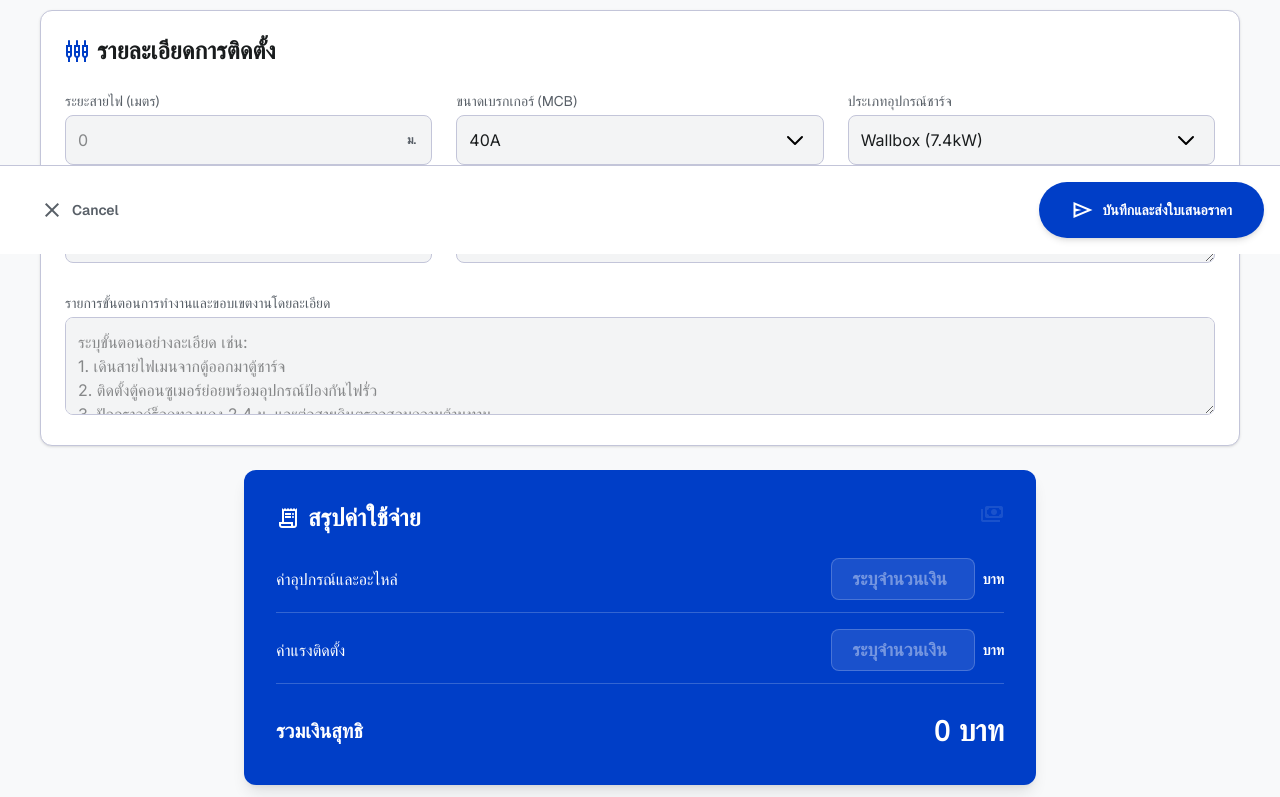
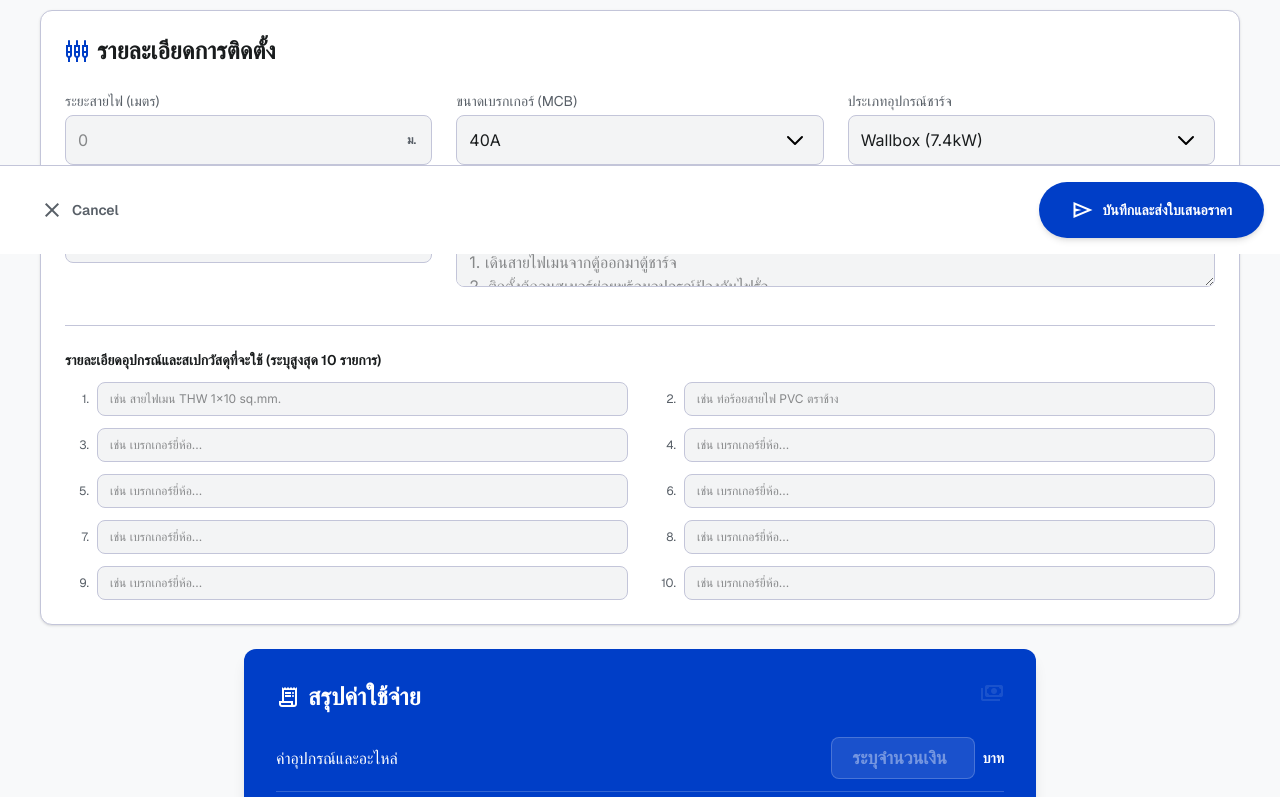
Before and after one commit to caserebel-maker/ev-quotation-builder, a Next.js app: page / in a window 1280 px wide. Shown: the part 546-1343 px from the top of the page. Built offline with nearby package versions, Linux system fonts and the light colour scheme.

Commit message:
feat: split equipment details into 10 numbered inputs

```diff
--- a/src/app/api/send-quotation/route.ts
+++ b/src/app/api/send-quotation/route.ts
@@ -94,7 +94,7 @@ export async function POST(request: Request) {
       wireLength,
       breakerSize,
       chargerType,
-      equipmentDetails,
+      equipments, // Received as array of strings
       warrantyYears,
       workScope,
       materialCost,
@@ -102,7 +102,7 @@ export async function POST(request: Request) {
       totalAmount,
     } = data;
 
-    if (!techName || !clientName || !clientAddress || !equipmentDetails || !workScope || !warrantyYears) {
+    if (!techName || !clientName || !clientAddress || !equipments || !Array.isArray(equipments) || equipments.length === 0 || !workScope || !warrantyYears) {
       return NextResponse.json(
         { error: "ข้อมูลที่จำเป็นไม่ครบถ้วน รวมถึงรายละเอียดอุปกรณ์การรับประกันและขั้นตอนงาน" },
         { status: 400 }
@@ -137,6 +137,11 @@ export async function POST(request: Request) {
 
     // Format HTML Line Breaks for Work Scope
     const formattedWorkScope = workScope.replace(/\n/g, "<br>");
+
+    // Format HTML List for Equipments
+    const equipmentsHtml = equipments
+      .map((eq: string, idx: number) => `<li style="margin-bottom: 4px;">${eq}</li>`)
+      .join("");
 
     // Generate beautifully styled HTML Quotation Email matching VoltLink Pro theme
     const emailHtml = `
@@ -311,7 +316,10 @@ export async function POST(request: Request) {
                       - ขนาดสายไฟหลัก: สายทองแดง THW 1x10 sq.mm. เดินร้อยท่อแบบหนา<br>
                       - ระยะเดินสายรวม: ${wireLength} เมตร<br>
                       - เซอร์กิตเบรกเกอร์เมน (MCB): ขนาด ${breakerSize} พร้อมตู้ครอบควบคุมเรียบร้อย<br>
-                      - <strong>สเปกอุปกรณ์และวัสดุที่ใช้:</strong> ${equipmentDetails}
+                      <strong>รายละเอียดอุปกรณ์และสเปกวัสดุเพิ่มเติม:</strong>
+                      <ol style="margin-top: 4px; padding-left: 20px;">
+                        ${equipmentsHtml}
+                      </ol>
                     </span>
                   </td>
                   <td style="text-align: center;">1 งาน</td>
--- a/src/app/page.tsx
+++ b/src/app/page.tsx
@@ -16,9 +16,10 @@ export default function Home() {
   const [wireLength, setWireLength] = useState("");
   const [breakerSize, setBreakerSize] = useState("40A");
   const [chargerType, setChargerType] = useState("Wallbox (7.4kW)");
-  const [equipmentDetails, setEquipmentDetails] = useState("");
 
-  // New States for Warranty and Scope of Work
+  // Separate equipment list into 10 fields
+  const [equipments, setEquipments] = useState<string[]>(Array(10).fill(""));
+
   const [warrantyYears, setWarrantyYears] = useState("1 ปี");
   const [workScope, setWorkScope] = useState("");
 
@@ -33,10 +34,26 @@ export default function Home() {
 
   const totalAmount = (Number(materialCost) || 0) + (Number(laborCost) || 0);
 
+  const handleEquipmentChange = (idx: number, value: string) => {
+    setEquipments(prev => {
+      const copy = [...prev];
+      copy[idx] = value;
+      return copy;
+    });
+  };
+
   const handleSubmit = async (e: React.FormEvent) => {
     e.preventDefault();
-    if (!techName || !techPhone || !clientName || !clientAddress || !equipmentDetails || !workScope || !warrantyYears) {
-      setErrorMessage("กรุณากรอกข้อมูลที่จำเป็นให้ครบถ้วน รวมถึงรายละเอียดอุปกรณ์และรายการทำงาน");
+
+    // Filter out empty equipment inputs
+    const activeEquipments = equipments.filter(eq => eq.trim() !== "");
+
+    if (!techName || !techPhone || !clientName || !clientAddress || !workScope || !warrantyYears) {
+      setErrorMessage("กรุณากรอกข้อมูลที่จำเป็นให้ครบถ้วน รวมถึงขั้นตอนการทำงาน");
+      return;
+    }
+    if (activeEquipments.length === 0) {
+      setErrorMessage("กรุณาระบุรายละเอียดอุปกรณ์ที่จะใช้ติดตั้งอย่างน้อย 1 รายการ");
       return;
     }
     if (materialCost === "" || laborCost === "") {
@@ -61,7 +78,7 @@ export default function Home() {
           wireLength: wireLength || "0",
           breakerSize,
           chargerType,
-          equipmentDetails,
+          equipments: activeEquipments,
           warrantyYears,
           workScope,
           materialCost: Number(materialCost),
@@ -255,7 +272,7 @@ export default function Home() {
                   </select>
                 </div>
 
-                {/* Row 2: Warranty and Equipment details */}
+                {/* Row 2: Warranty */}
                 <div>
                   <label className="block font-label-md text-sm text-[#585f67] mb-1">การรับประกันงานติดตั้ง</label>
                   <input
@@ -268,29 +285,45 @@ export default function Home() {
                   />
                 </div>
 
+                {/* Row 3: Scope of Work details */}
                 <div className="md:col-span-2">
-                  <label className="block font-label-md text-sm text-[#585f67] mb-1">รายละเอียดอุปกรณ์และสเปกวัสดุที่จะใช้</label>
-                  <textarea
-                    value={equipmentDetails}
-                    onChange={(e) => setEquipmentDetails(e.target.value)}
-                    className="w-full bg-[#f3f4f5] border border-[#c3c5d9] p-3 rounded-lg font-body-md text-[#191c1d] focus:outline-none focus:border-[#003ec7] focus:ring-1 focus:ring-[#003ec7]/10"
-                    placeholder="เช่น สายไฟหลัก Yazaki 10 sq.mm., ท่อร้อยสายไฟตราช้าง, เบรกเกอร์และ RCD Type B ยี่ห้อ ABB..."
-                    required
-                    rows={1}
-                  />
-                </div>
-
-                {/* Row 3: Scope of Work details */}
-                <div className="md:col-span-3">
                   <label className="block font-label-md text-sm text-[#585f67] mb-1">รายการขั้นตอนการทำงานและขอบเขตงานโดยละเอียด</label>
                   <textarea
                     value={workScope}
                     onChange={(e) => setWorkScope(e.target.value)}
                     className="w-full bg-[#f3f4f5] border border-[#c3c5d9] p-3 rounded-lg font-body-md text-[#191c1d] focus:outline-none focus:border-[#003ec7] focus:ring-1 focus:ring-[#003ec7]/10"
-                    placeholder="ระบุขั้นตอนอย่างละเอียด เช่น:&#13;&#10;1. เดินสายไฟเมนจากตู้ออกมาตู้ชาร์จ&#13;&#10;2. ติดตั้งตู้คอนซูเมอร์ย่อยพร้อมอุปกรณ์ป้องกันไฟรั่ว&#13;&#10;3. ปักกราวด์ร็อดทองแดง 2.4 ม. และต่อสายดินตรวจสอบความต้านทาน"
+                    placeholder="ระบุขั้นตอนอย่างละเอียด เช่น:&#13;&#10;1. เดินสายไฟเมนจากตู้ออกมาตู้ชาร์จ&#13;&#10;2. ติดตั้งตู้คอนซูเมอร์ย่อยพร้อมอุปกรณ์ป้องกันไฟรั่ว&#13;&#10;3. ปักกราวด์ร็อดทองแดง 2.4 ม. และต่อสายดิน..."
                     required
-                    rows={3}
+                    rows={2}
                   />
+                </div>
+
+                {/* Sub-grid for 10 separate Equipment Items */}
+                <div className="md:col-span-3 border-t border-[#c3c5d9] pt-6 mt-2">
+                  <label className="block font-label-md text-sm text-[#191c1d] mb-3 font-semibold">
+                    รายละเอียดอุปกรณ์และสเปกวัสดุที่จะใช้ (ระบุสูงสุด 10 รายการ)
+                  </label>
+                  <div className="grid grid-cols-1 md:grid-cols-2 gap-x-6 gap-y-3">
+                    {equipments.map((eq, idx) => (
+                      <div key={idx} className="flex items-center gap-2">
+                        <span className="font-label-sm text-xs text-[#585f67] w-6 shrink-0 text-right">{idx + 1}.</span>
+                        <input
+                          type="text"
+                          value={eq}
+                          onChange={(e) => handleEquipmentChange(idx, e.target.value)}
+                          placeholder={
+                            idx === 0
+                              ? "เช่น สายไฟเมน THW 1x10 sq.mm."
+                              : idx === 1
+                                ? "เช่น ท่อร้อยสายไฟ PVC ตราช้าง"
+                                : "เช่น เบรกเกอร์ยี่ห้อ..."
+                          }
+                          className="w-full bg-[#f3f4f5] border border-[#c3c5d9] px-3 py-2 rounded-lg font-body-md text-xs text-[#191c1d] focus:outline-none focus:border-[#003ec7]"
+                          required={idx === 0} // Only make the first item strictly required
+                        />
+                      </div>
+                    ))}
+                  </div>
                 </div>
 
               </div>
@@ -379,7 +412,7 @@ export default function Home() {
               setClientName("");
               setClientAddress("หมู่บ้าน กฤตยา ซอย 2/1 บางนาตราด บางพลีใหญ่ บางพลี สมุทรปราการ");
               setWireLength("");
-              setEquipmentDetails("");
+              setEquipments(Array(10).fill(""));
               setWarrantyYears("1 ปี");
               setWorkScope("");
               setMaterialCost("");
```
